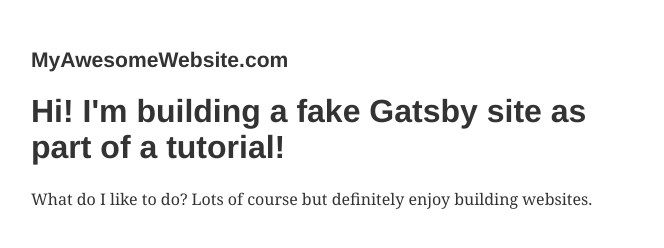
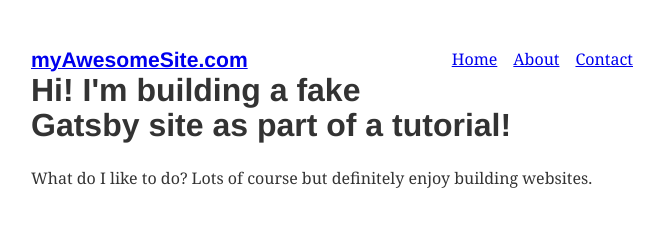
Before and after one commit to hivestrung/gatsby-tutorial, a Gatsby site in the folder tutorial-part-three/: page / in a window 1280 px wide. Shown: the whole page, without its empty margins (300-964 px from the left). Built offline with nearby package versions, Linux system fonts and the light colour scheme; Gatsby itself is replaced by a stand-in of ours.

Commit message:
navbar implemented

```diff
--- a/tutorial-part-three/src/components/layout.js
+++ b/tutorial-part-three/src/components/layout.js
@@ -1,9 +1,23 @@
 import React from "react"
+import { Link } from "gatsby"
+
+const ListLink = props => (
+    <li style={{ display: `inline-block`, marginRight: `1rem`}}>
+        <Link to={props.to}>{props.children}</Link>
+    </li>
+)
 
 export default function Layout({ children }) {
   return (
     <div style={{ margin: `3rem auto`, maxWidth: 650, padding: `0 1rem` }}>
-      <h3>MyAwesomeWebsite.com</h3>
+      <Link to="/" style={{ textShadow: `none`, backgroundImage: `none` }}>
+        <h3 style={{ display: `inline` }}>myAwesomeSite.com</h3>
+      </Link>
+      <ul style={{ listStyle: `none`, float: `right` }}>
+        <ListLink to="/">Home</ListLink>
+        <ListLink to="/about/">About</ListLink>
+        <ListLink to="/contact/">Contact</ListLink>
+      </ul>
       {children}
     </div>
   )
```
